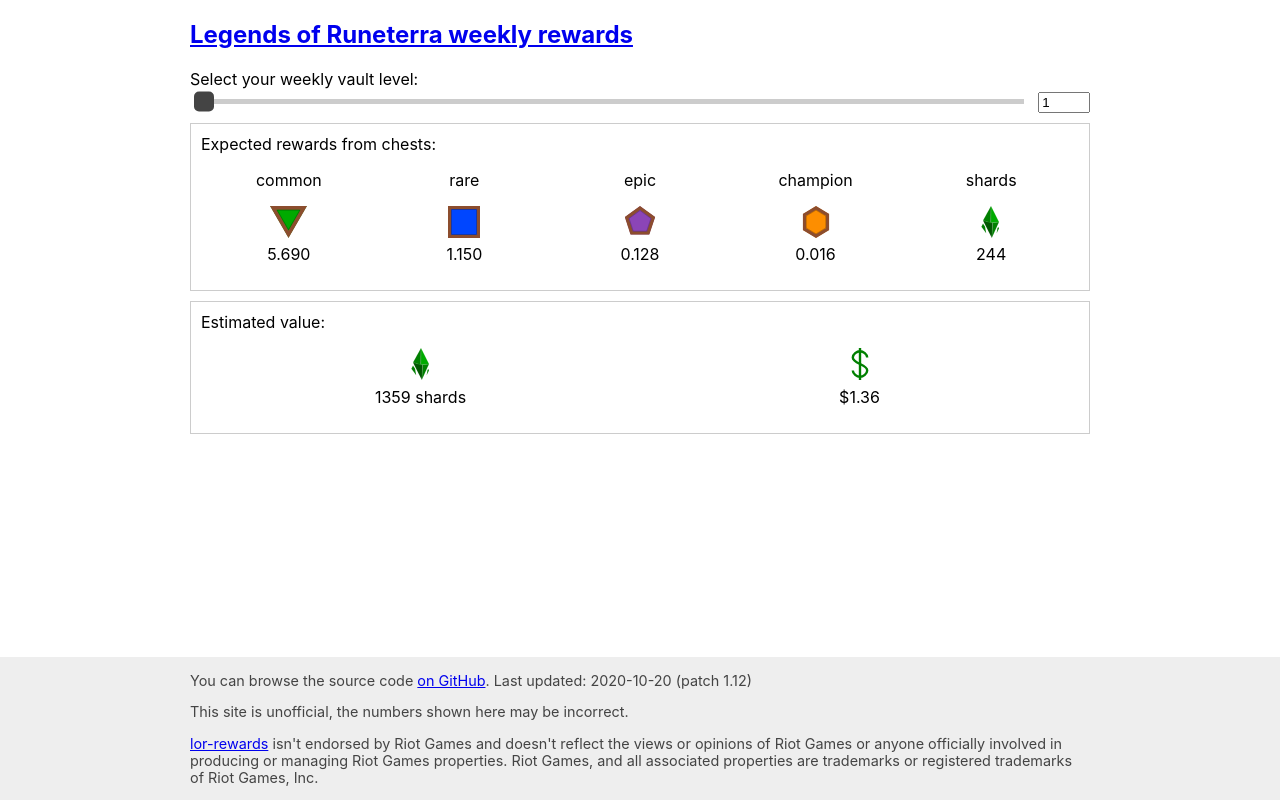
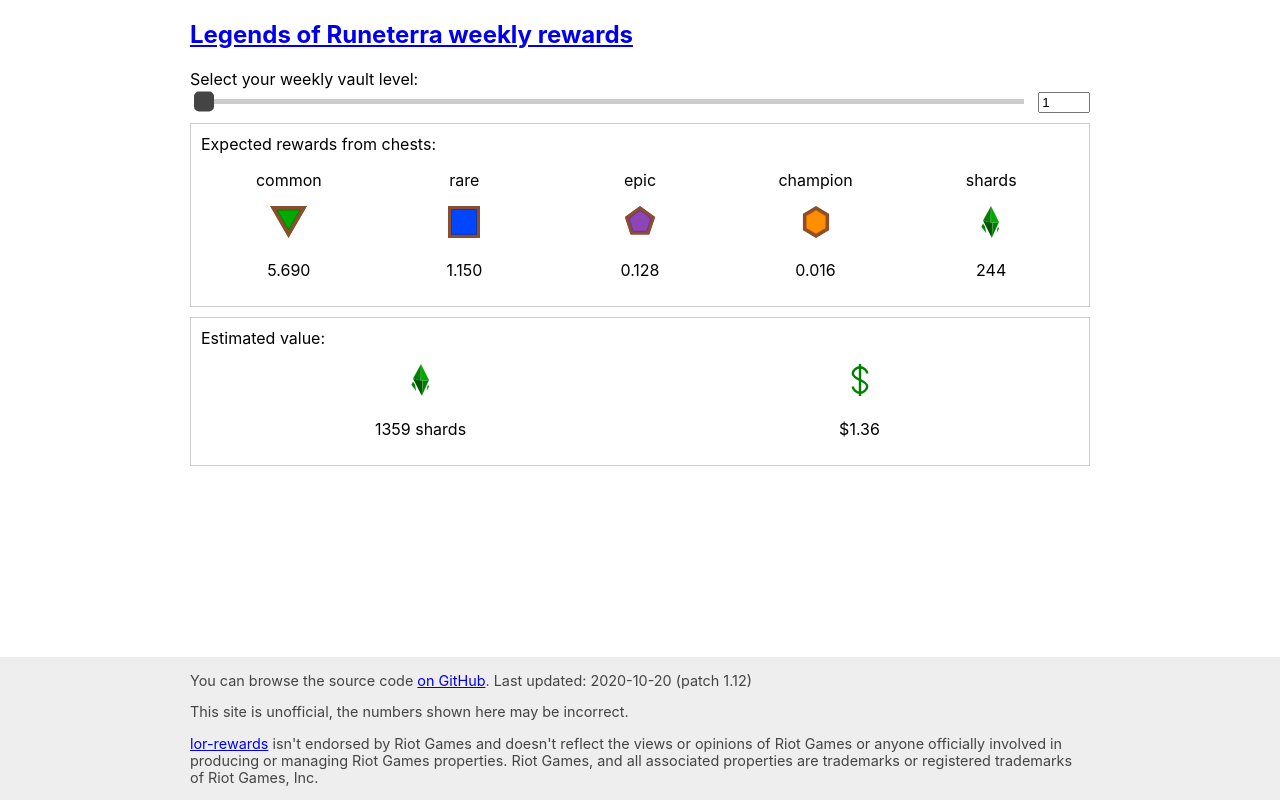
Before and after one commit to szebniok/lor-rewards, a Next.js app: page / in a window 1280 px wide. Built offline with nearby package versions, Linux system fonts and the light colour scheme.

Commit message:
Add fade in transition to numbers

```diff
--- a/components/WeeklyRewards.tsx
+++ b/components/WeeklyRewards.tsx
@@ -1,8 +1,9 @@
 import { WeeklyReward as WeeklyRewardType } from "../lib/probability";
-import { FunctionComponent } from "react";
+import { FunctionComponent, ReactNode } from "react";
 import styles from "../styles/WeeklyRewards.module.css";
 import { getShardValueOfWeeklyReward, getDollarValueOfWeeklyReward } from "../lib/value";
 import { useRouter } from "next/router";
+import { TransitionGroup, CSSTransition } from "react-transition-group";
 
 interface ChestRarityProps {
     name: string;
@@ -17,7 +18,9 @@
         <div className={styles["reward"]}>
             <p>{name}</p>
             <img src={`${basePath}/${name}.svg`} alt={name} title={name} />
-            <p>{quantity.toFixed(precision)}</p>
+            <FadeIn id={quantity}>
+                <p>{quantity.toFixed(precision)}</p>
+            </FadeIn>
         </div>
     )
 }
@@ -33,7 +36,9 @@
     return (
         <div className={styles["reward"]}>
             <img src={`${basePath}/${iconSrc}`} alt={rewardName} title={rewardName} />
-            <p className={styles["reward-name"]}>{rewardName}</p>
+            <FadeIn id={type}>
+                <p className={styles["reward-name"]}>{rewardName}</p>
+            </FadeIn>
         </div>
     );
 }
@@ -52,7 +57,9 @@
     return (
         <div className={styles["reward"]}>
             <img src={`${basePath}/${type}.svg`} alt={type} title={type} />
-            <p>{formattedValue}</p>
+            <FadeIn id={value}>
+                <p>{formattedValue}</p>
+            </FadeIn>
         </div>
     )
 }
@@ -101,3 +108,22 @@
 }
 
 export default WeeklyRewards;
+
+
+const FadeIn: FunctionComponent<{ children: ReactNode, id: string | number }> = ({ children, id }) => {
+    return (
+        <TransitionGroup>
+            <CSSTransition
+                key={id}
+                timeout={250}
+                classNames={{
+                    enter: styles["fade-enter"],
+                    enterActive: styles["fade-enter-active"]
+                }}
+                exit={false}
+            >
+                {children}
+            </CSSTransition>
+        </TransitionGroup>
+    );
+}
--- a/package.json
+++ b/package.json
@@ -12,7 +12,8 @@
     "next": "^10.0.0",
     "react": "^17.0.1",
     "react-dom": "^17.0.1",
-    "react-range": "^1.8.2"
+    "react-range": "^1.8.2",
+    "react-transition-group": "^4.4.1"
   },
   "resolutions": {
     "webpack": "^5.0.0-beta.25"
--- a/styles/WeeklyRewards.module.css
+++ b/styles/WeeklyRewards.module.css
@@ -34,3 +34,14 @@
 .reward .reward-name {
     text-align: center;
 }
+
+.fade-enter {
+    opacity: 0;
+    transform: translateY(0.7rem);
+}
+
+.fade-enter-active {
+    opacity: 1;
+    transform: unset;
+    transition: 0.2s ease-in opacity, 0.1s ease-in transform;
+}
```
Also changed, not shown: 1 other file (tests, documents, lock files or other folders).
